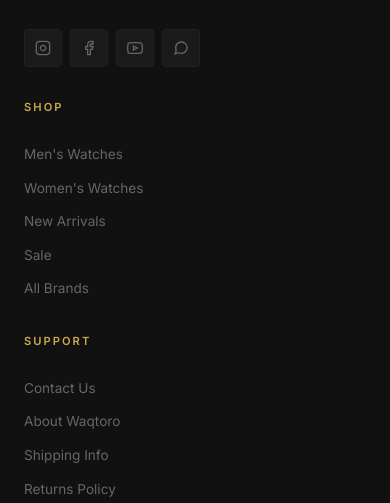
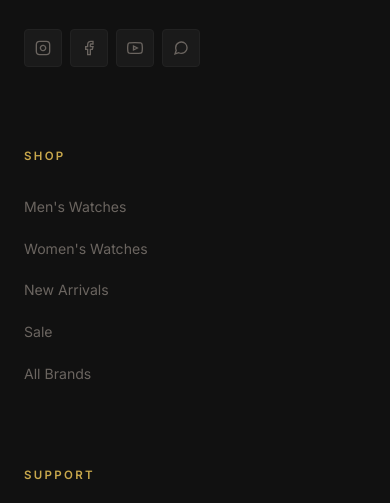
Before and after one commit to alixraza1001/Waqtoro, a plain HTML site: page index.html in a window 390 px wide. Shown: the part 8861-9364 px from the top of the page. Drawn offline with nearby package versions, Linux system fonts and the light colour scheme; no server answers.

Commit message:
UI: Refined footer spacing and mobile legibility

```diff
--- a/css/style.css
+++ b/css/style.css
@@ -700,18 +700,19 @@
 .social-link svg { width: 16px; height: 16px; fill: none; stroke: currentColor; stroke-width: 2; }
 
 .footer-col h4 {
-  font-size: 0.7rem;
+  font-size: 0.72rem;
   font-weight: 600;
-  letter-spacing: 0.18em;
+  letter-spacing: 0.2em;
   text-transform: uppercase;
   color: var(--clr-gold);
-  margin-bottom: var(--space-lg);
+  margin-bottom: 1.8rem;
 }
-.footer-col ul { display: flex; flex-direction: column; gap: var(--space-sm); }
+.footer-col ul { display: flex; flex-direction: column; gap: 1rem; }
 .footer-col ul li a {
-  font-size: 0.85rem;
+  font-size: 0.88rem;
   color: var(--clr-muted);
   transition: color var(--transition-fast);
+  line-height: 1.4;
 }
 .footer-col ul li a:hover { color: var(--clr-white); }
 
@@ -846,7 +847,7 @@
   .container { padding: 0 var(--space-lg); }
   .nav-links { display: none; }
   .nav-hamburger { display: flex; }
-  .footer-top { grid-template-columns: 1fr 1fr; gap: var(--space-xl); }
+  .footer-top { grid-template-columns: 1fr 1fr; gap: var(--space-xl); row-gap: var(--space-3xl); }
   .footer-bottom { flex-direction: column; gap: var(--space-md); text-align: center; }
   .products-grid-4 { grid-template-columns: repeat(2, 1fr); }
   .toast-container { left: var(--space-md); right: var(--space-md); }
```
Also changed, not shown: logo.jpg (deleted).
